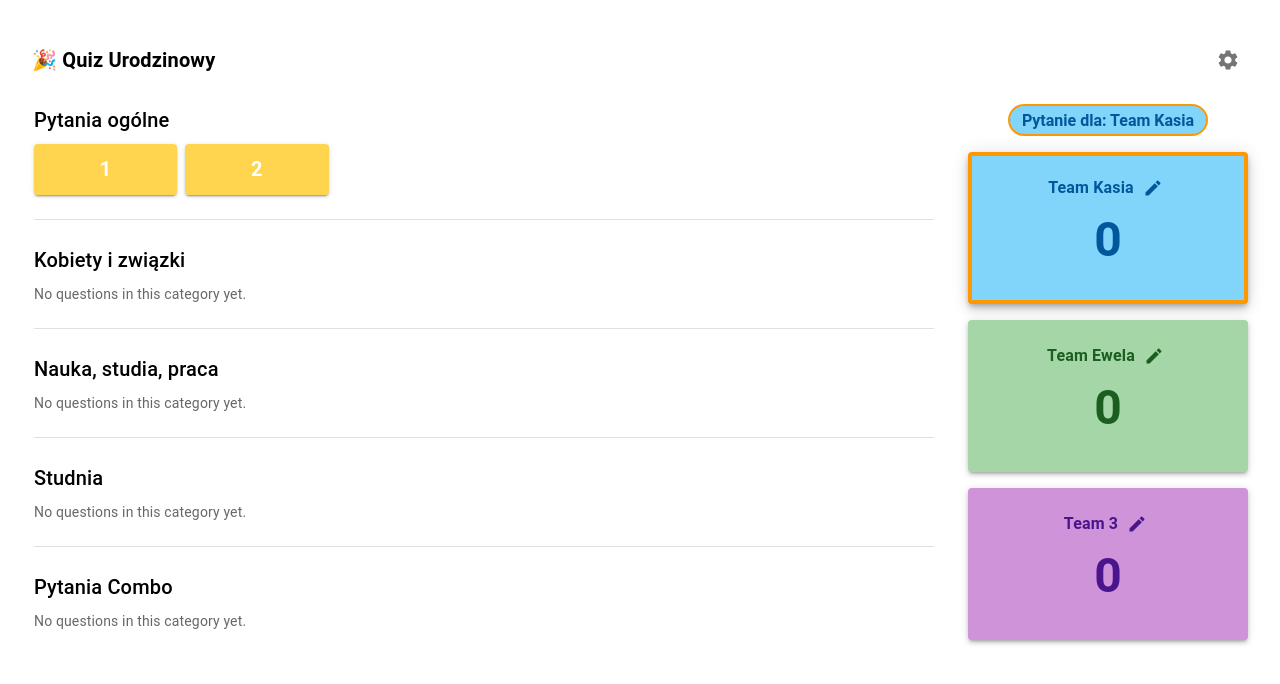
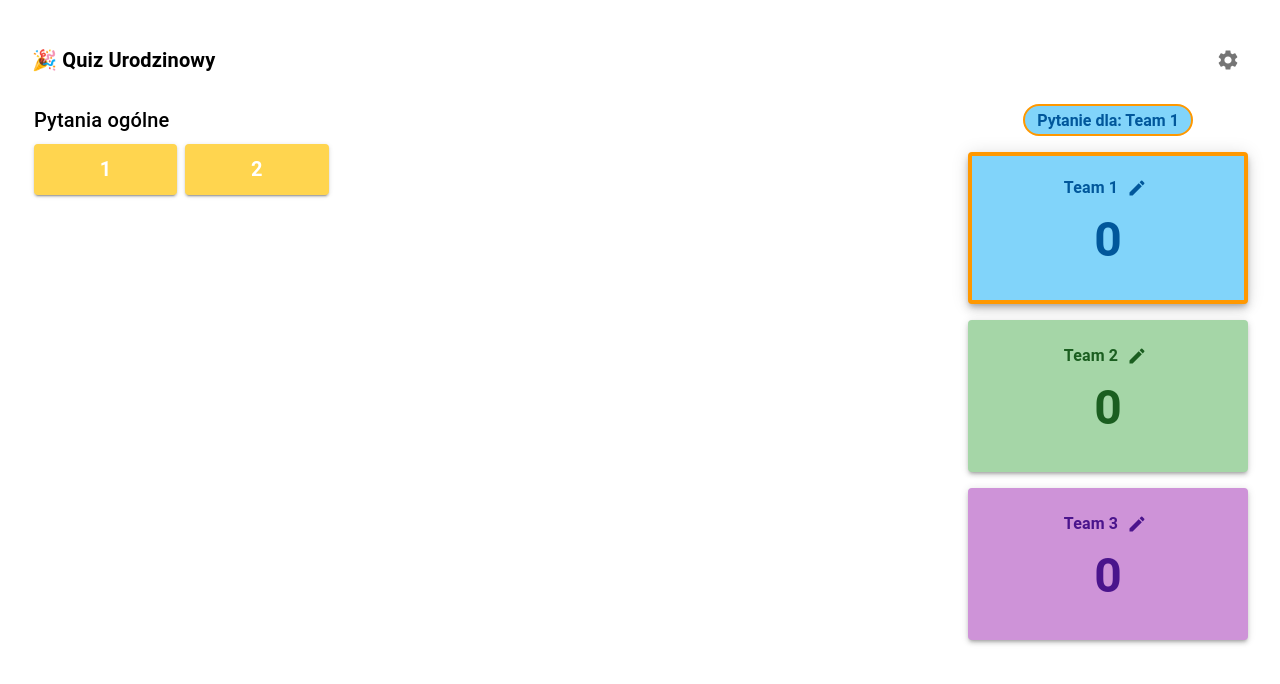
Before and after one commit to WojciechMoczydlowski/birthday-quiz-app, a React app: page / in a window 1280 px wide. Shown: the top 684 px of the page. Built offline with nearby package versions, Linux system fonts and the light colour scheme.

Commit message:
Cleanup default state

```diff
--- a/src/App.tsx
+++ b/src/App.tsx
@@ -26,7 +26,7 @@ const CONTENT_KEY = 'quiz-manager-content';
 const NUM_TEAMS = 3;
 
 // Default team names, used the first time the app runs (each is editable in UI).
-const DEFAULT_TEAM_NAMES = ['Team Kasia', 'Team Ewela', 'Team 3'];
+const DEFAULT_TEAM_NAMES = ['Team 1', 'Team 2', 'Team 3'];
 
 export interface TeamState {
   name: string;
@@ -106,10 +106,6 @@ const saveState = (state: SavedState) => {
 // categories and questions live in localStorage and are managed from the UI.
 const defaultCategories = [
   'Pytania ogólne',
-  'Kobiety i związki',
-  'Nauka, studia, praca',
-  'Studnia',
-  'Pytania Combo',
 ];
 
 const defaultQuestions: Question[] = [
```
